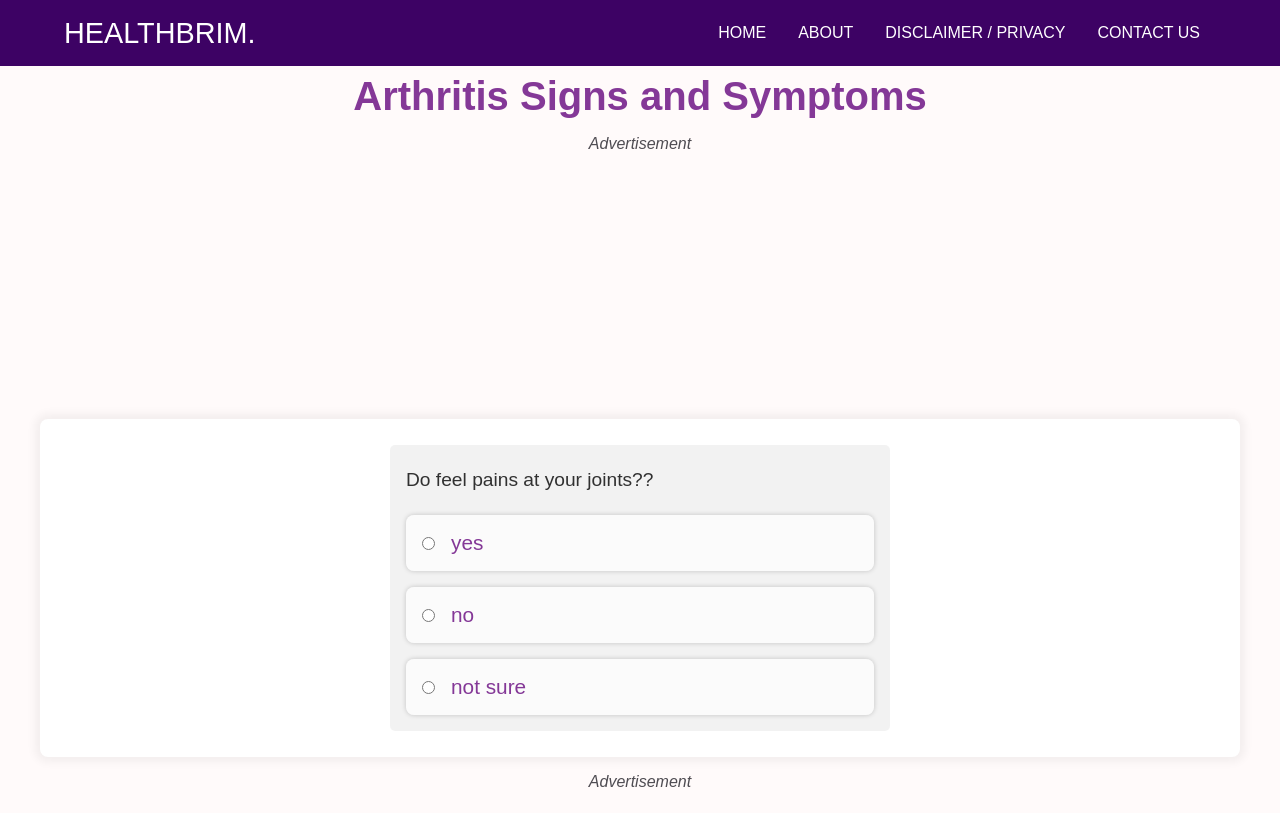
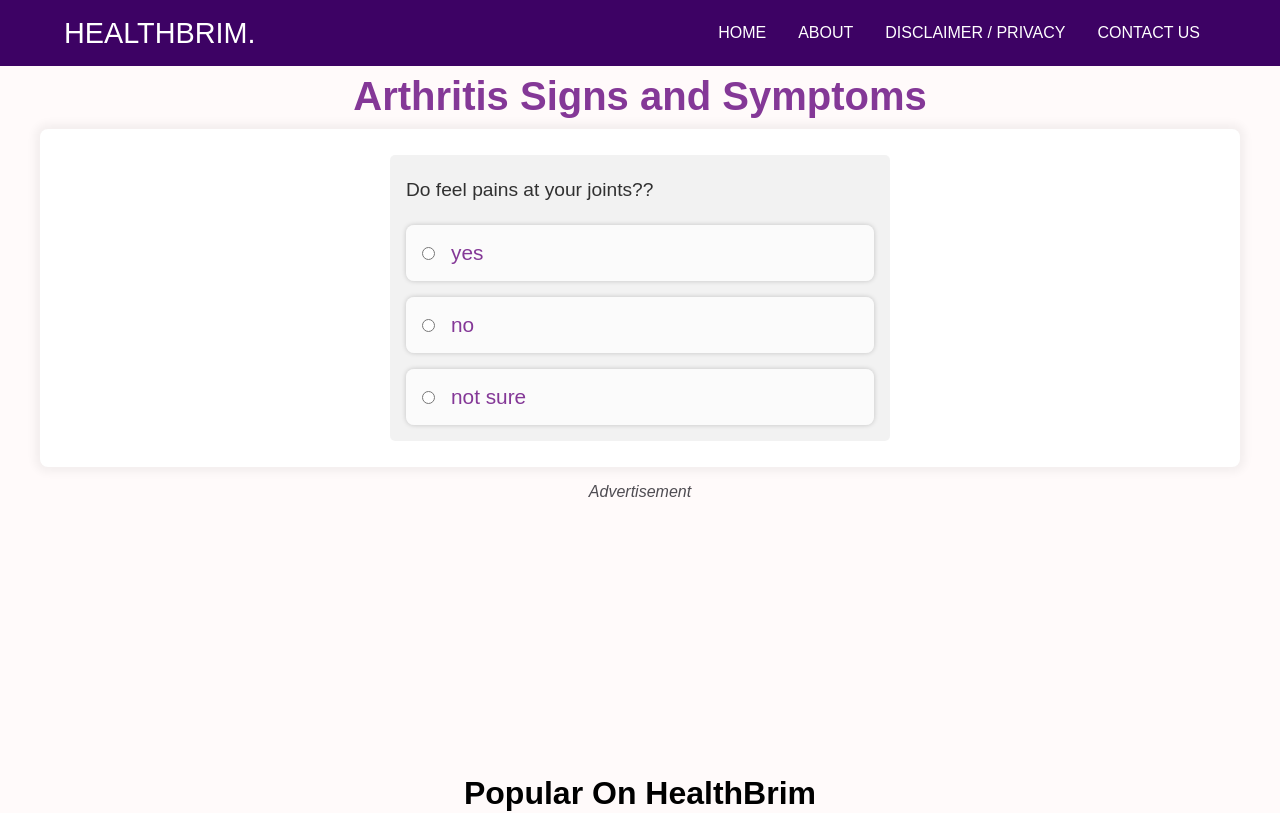
Before and after one commit to frupreneur/healthbrim-next-js, a Next.js app: page /disease/arthritis-signs-and-symptoms in a window 1280 px wide. Shown: the top 813 px of the page. Built offline with nearby package versions, Linux system fonts and the light colour scheme; a web font is replaced by a local one.

Commit message:
removed one ad

```diff
--- a/components/Layout.js
+++ b/components/Layout.js
@@ -1,6 +1,7 @@
 import React from "react";
 import Head from "next/head";
 import { Header, Footer, Meta } from "../components";
+import Script from "next/script";
 
 import { Andika } from "@next/font/google";
 
@@ -24,6 +25,7 @@ export default function Layout({ children }) {
           src="https://pagead2.googlesyndication.com/pagead/js/adsbygoogle.js?client=ca-pub-4787236575206177"
           crossOrigin="anonymous"
         ></script> */}
+
       </Head>
       <main className={andika.className}>
         <Header />
--- a/pages/disease/[slug]/[results].js
+++ b/pages/disease/[slug]/[results].js
@@ -35,7 +35,7 @@ export default function Results({ data: { name, disease, results } }) {
           </p>
         )}
       </div>
-      <Ad />
+
       <div className="share-container">
         <h2 className="share-title">HELP YOUR FRIENDS STAY HEALTHY</h2>
         <p className="share-description">
--- a/pages/disease/[slug]/index.js
+++ b/pages/disease/[slug]/index.js
@@ -9,7 +9,6 @@ export default function DiseaseDetails({ data }) {
     <>
       <Meta title={data.title} description={data.description} url={url} />
       <h1 className="title-container">{data.title}</h1>
-      <Ad />
       <QuestionContainer questions={data.questions} route={data.route} />
       <Ad />
       <RelatedDiseases presentDiseaseSlug={data.route} />
```
